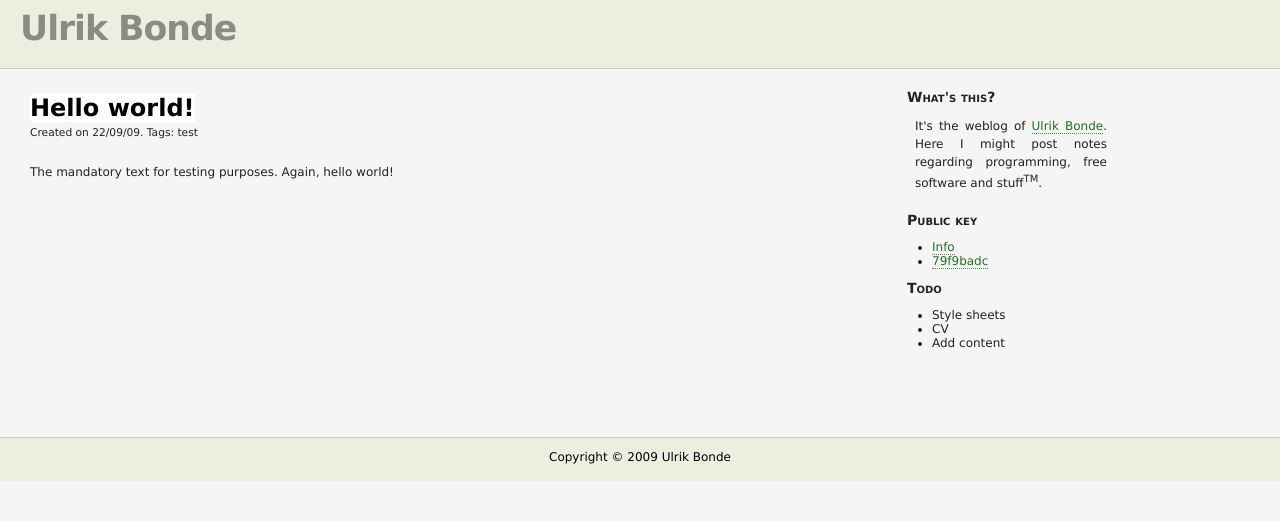
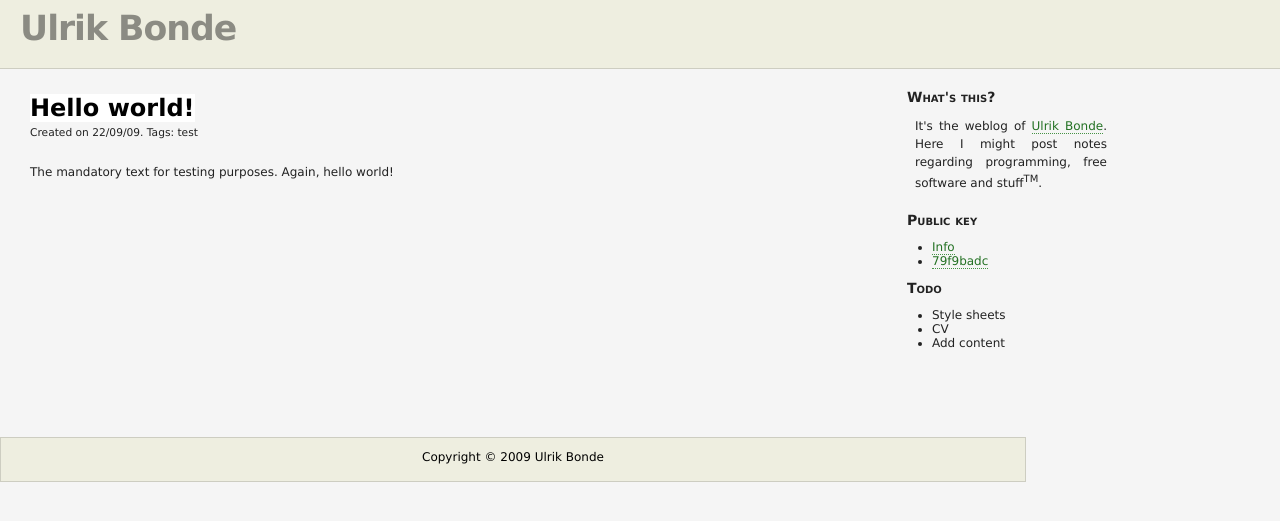
Before and after one commit to bonde/bonde.github.com, a Jekyll site: the page built from index.html, in a window 1280 px wide. Shown: the top 521 px of the page. Built offline with Jekyll 4.4.1, drawn with Linux system fonts in a browser that asks for light colours; Markdown is read by kramdown in place of the engine named in the settings.

Commit message:
Tweaked the stylesheet

```diff
--- a/styles/default.css
+++ b/styles/default.css
@@ -59,12 +59,12 @@ div#footer {
   margin-top: 30px;
   color: black;
   text-align: center;
-  border-top: 1px solid #CDCDC1;
+  border: 1px solid #CDCDC1;
   background-color: #EEEEE0;
   padding-bottom: 5px;
   clear: both;
   float: left;
-  width: 100%;
+  width: 80%;
 }
 
 div#footer a {
```
